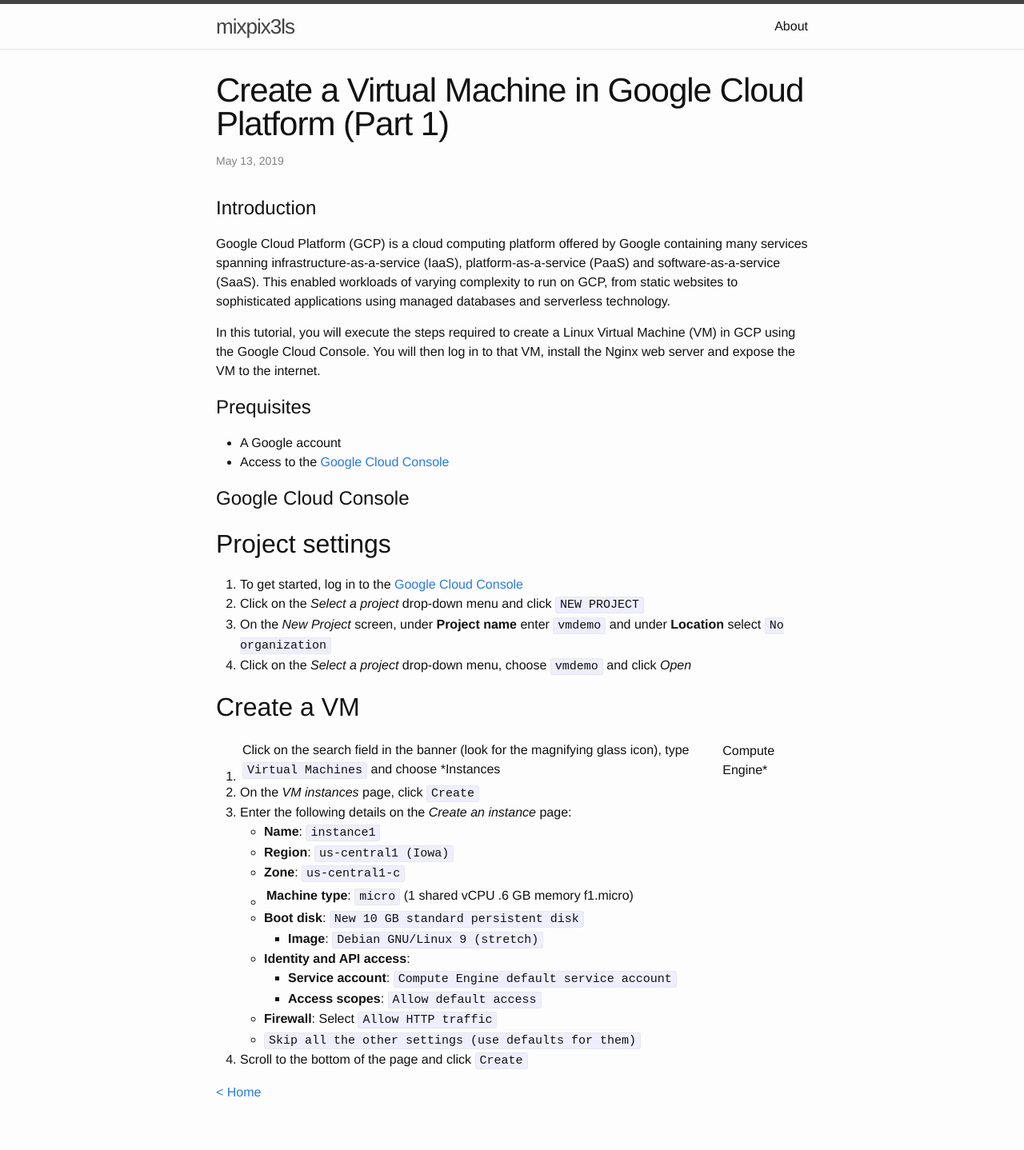
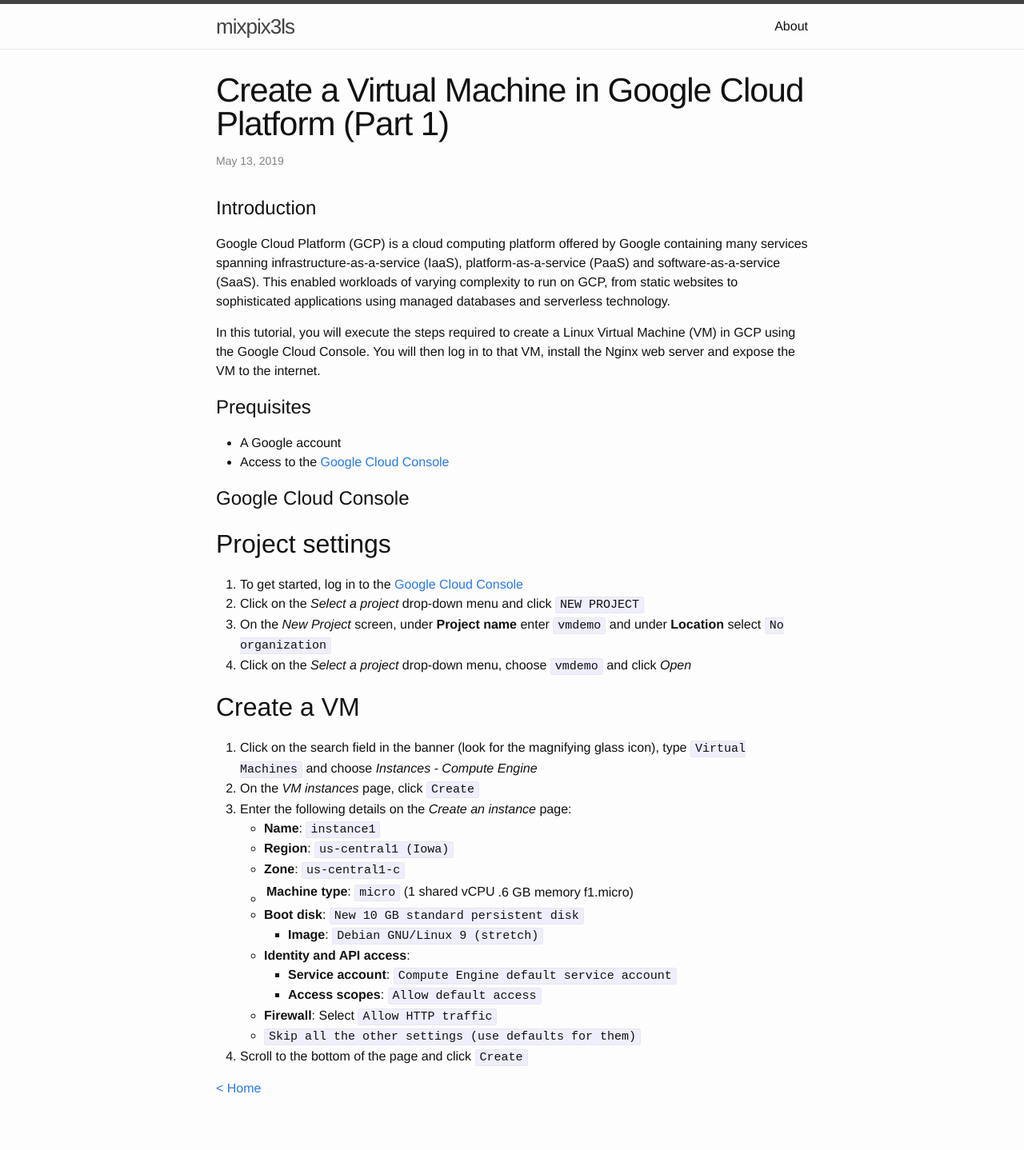
Before and after one commit to mixpix3ls/mixpix3ls.github.io, a Jekyll site: the page built from _posts/2019-05-13-gcp-virtual-machines.markdown, in a window 1280 px wide. Shown: the whole page at 80% size. Built offline with Jekyll 4.4.1, drawn with Linux system fonts in a browser that asks for light colours.

Commit message:
GCP VM content

```diff
--- a/_posts/2019-05-13-gcp-virtual-machines.markdown
+++ b/_posts/2019-05-13-gcp-virtual-machines.markdown
@@ -27,7 +27,7 @@ In this tutorial, you will execute the steps required to create a Linux Virtual
 
 ## Create a VM
 
-1. Click on the search field in the banner (look for the magnifying glass icon), type `Virtual Machines` and choose *Instances | Compute Engine*
+1. Click on the search field in the banner (look for the magnifying glass icon), type `Virtual Machines` and choose *Instances - Compute Engine*
 2. On the *VM instances* page, click `Create`
 3. Enter the following details on the *Create an instance* page:
 	* **Name**: `instance1`
```
